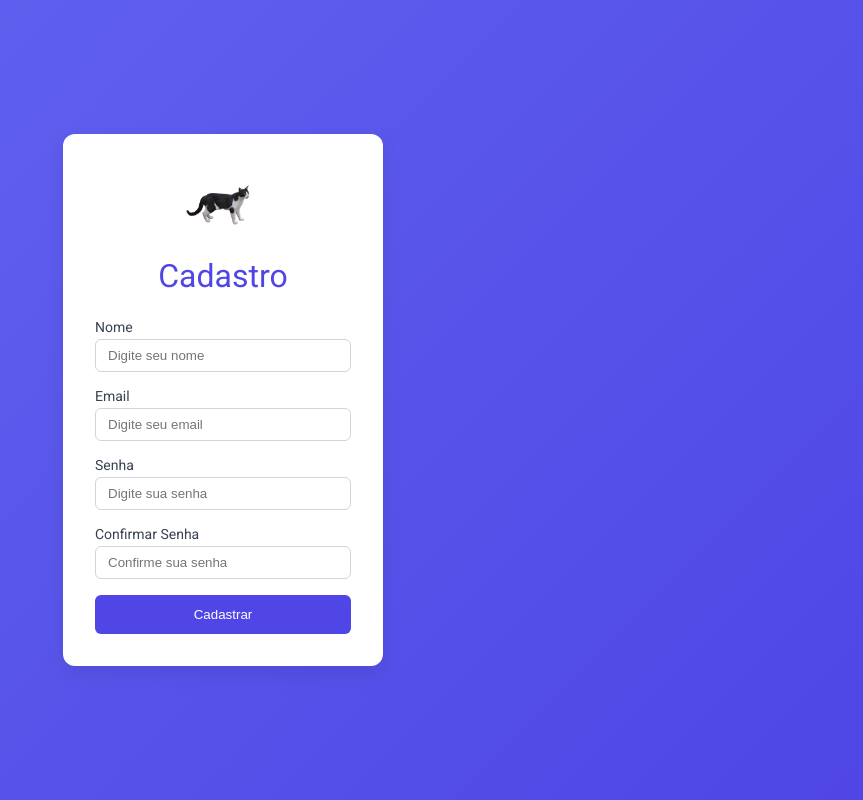
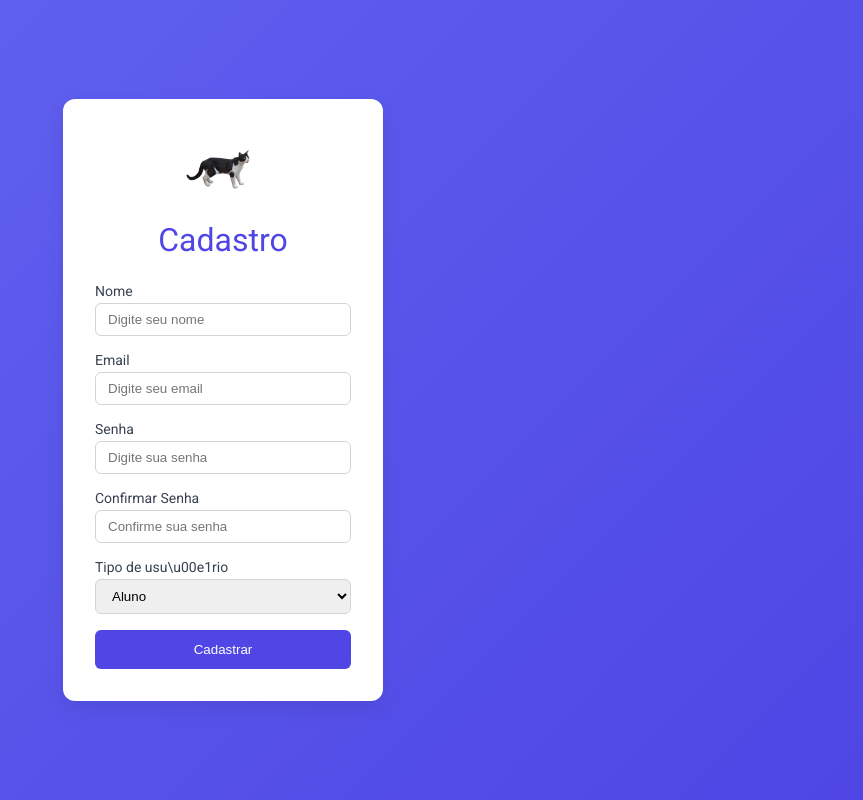
Before and after one commit to VitorSchumacher/21-tiao-e-bastiao, a React (Vite) app: page /register in a window 1280 px wide. Shown: the whole page, without its empty margins (417-1280 px from the left). Built offline with nearby package versions, Linux system fonts and the light colour scheme.

Commit message:
Add user type select in register

```diff
--- /dev/null
+++ b/src/components/Select.jsx
@@ -0,0 +1,43 @@
+import styled from "styled-components";
+
+const Wrapper = styled.div`
+  display: flex;
+  flex-direction: column;
+  gap: 0.25rem;
+`;
+
+const Label = styled.label`
+  font-size: 0.875rem;
+  color: #374151;
+`;
+
+const StyledSelect = styled.select`
+  padding: 0.5rem 0.75rem;
+  border: 1px solid #d1d5db;
+  border-radius: 6px;
+  width: 100%;
+  transition: border-color 0.3s ease, box-shadow 0.3s ease;
+
+  &:focus {
+    outline: none;
+    border-color: #4f46e5;
+    box-shadow: 0 0 0 3px rgba(79, 70, 229, 0.3);
+  }
+`;
+
+const Error = styled.span`
+  color: #b91c1c;
+  font-size: 0.75rem;
+`;
+
+const Select = ({ label, error, children, ...props }) => {
+  return (
+    <Wrapper>
+      {label && <Label>{label}</Label>}
+      <StyledSelect {...props}>{children}</StyledSelect>
+      {error && <Error>{error}</Error>}
+    </Wrapper>
+  );
+};
+
+export default Select;
--- a/src/pages/Register.jsx
+++ b/src/pages/Register.jsx
@@ -1,6 +1,7 @@
 import React, { useState, useRef, useEffect } from "react";
 import styled, { keyframes } from "styled-components";
 import Input from "../components/Input";
+import Select from "../components/Select";
 import Button from "../components/Button";
 import Card from "../components/Card";
 import { useNavigate } from "react-router-dom";
@@ -99,6 +100,7 @@ const Register = () => {
   const [email, setEmail] = useState("");
   const [senha, setSenha] = useState("");
   const [confirmarSenha, setConfirmarSenha] = useState("");
+  const [tipo, setTipo] = useState("aluno");
   const [errors, setErrors] = useState({});
   const [submitError, setSubmitError] = useState("");
   const [loading, setLoading] = useState(false);
@@ -144,7 +146,7 @@ const Register = () => {
         {
           method: "POST",
           headers: { "Content-Type": "application/json" },
-          body: JSON.stringify({ nome, email, senha }),
+          body: JSON.stringify({ nome, email, senha, tipo }),
         }
       );
       if (!response.ok) {
@@ -198,6 +200,14 @@ const Register = () => {
             onChange={(e) => setConfirmarSenha(e.target.value)}
             error={errors.confirmarSenha}
           />
+          <Select
+            label="Tipo de usu\u00e1rio"
+            value={tipo}
+            onChange={(e) => setTipo(e.target.value)}
+          >
+            <option value="professor">Professor</option>
+            <option value="aluno">Aluno</option>
+          </Select>
           <Button type="submit">Cadastrar</Button>
           {submitError && <ErrorMessage>{submitError}</ErrorMessage>}
         </Form>
```
Also changed, not shown: 1 other file (tests, documents, lock files or other folders).
